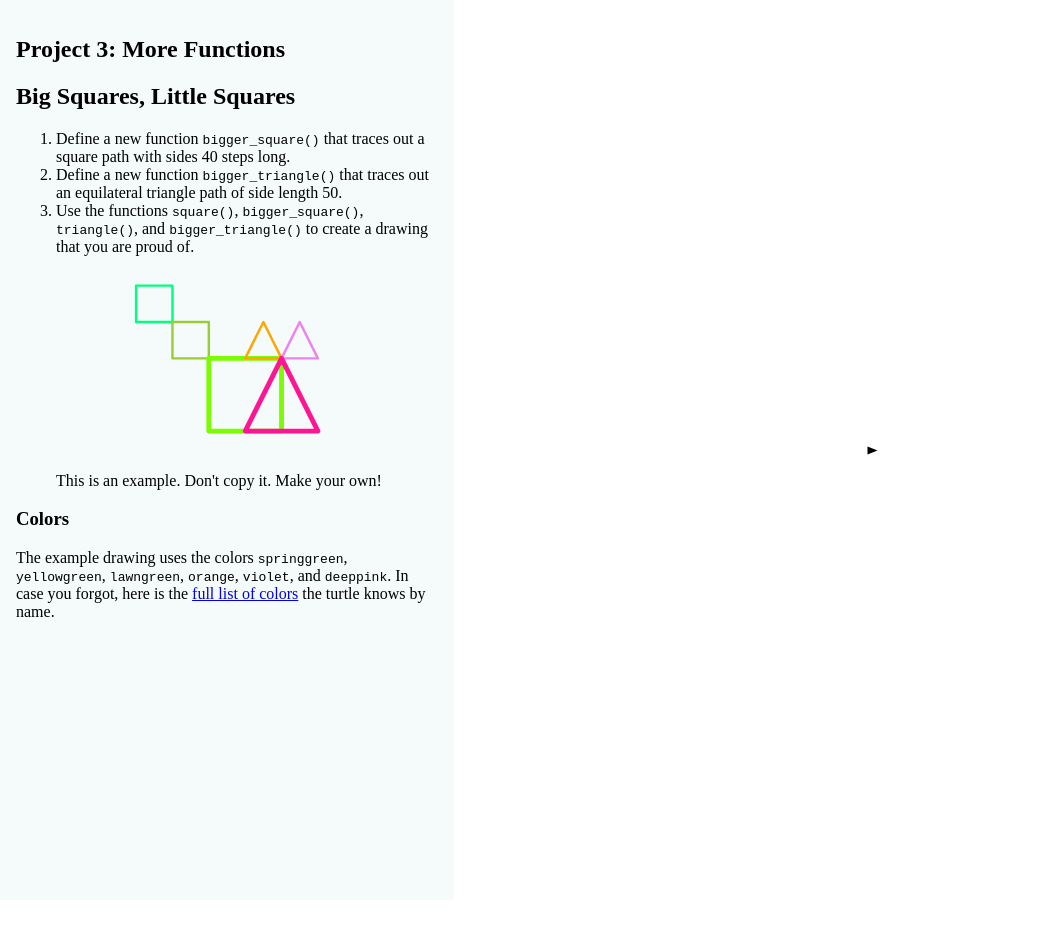
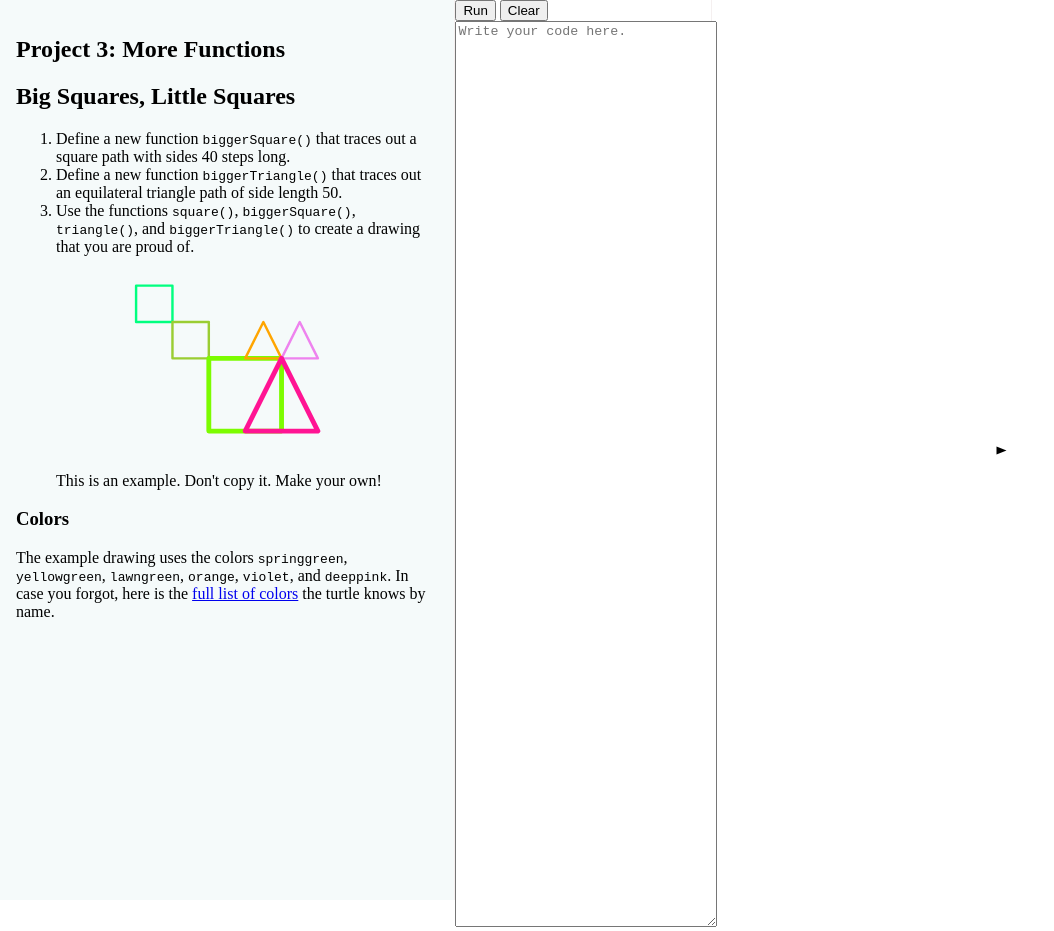
Before and after one commit to claremontcoders/claremontcoders.github.io, a Jekyll site: the page built from _projects/03-functions-hard-coded.md, in a window 1280 px wide. Shown: the whole page, without its empty margins (0-1054 px from the left). Built offline with Jekyll 4.4.1, drawn with Linux system fonts in a browser that asks for light colours; before the commit the page ends 900 px from its top, so only the background shows below that.

Commit message:
Code panel, too

```diff
--- a/_includes/js/turtle.js
+++ b/_includes/js/turtle.js
@@ -53,6 +53,22 @@ class Turtle {
     this.turtleContext = turtleCanvas.getContext("2d");
     this.turtleContext.canvas.width = width;
     this.turtleContext.canvas.height = height;
+
+    refreshTurtle(this);
+  }
+
+  reset() {
+    this.turtleContext.clearRect(
+      0, 0,
+      this.turtleCanvas.width, this.turtleCanvas.height
+    );
+    this.drawingContext.clearRect(
+      0, 0,
+      this.drawingCanvas.width, this.drawingCanvas.height
+    );
+    this.x = this.drawingCanvas.width / 2 + 0.5;
+    this.y = this.drawingCanvas.height / 2 + 0.5;
+    this.heading = 0;
 
     refreshTurtle(this);
   }
--- a/_layouts/turtle-template.html
+++ b/_layouts/turtle-template.html
@@ -19,11 +19,21 @@
       justify-content: flex-start;
       align-items: stretch;
     }
-    #project {
+    #project-panel {
       flex: 0 1 33%;
       overflow-y: scroll;
       background-color: rgb(245, 250, 250);
       padding: 1em;
+    }
+    #code-panel {
+      flex: 0 1 20%;
+      border-left: 1px solid rgb(245, 240, 240);
+      border-right: 1px solid rgb(245, 240, 240);
+    }
+    textarea {
+      width: 100%;
+      height: 100%;
+      overflow-y: scroll;
     }
     #canvas {
       flex: 2 1 auto;
@@ -45,10 +55,16 @@
   </style>
 </head>
 <body>
-  <article id="project">
+  <article id="project-panel">
     {{ content }}
   </article>
-
+  <aside id="code-panel">
+    <div>
+      <button id="run-button" onclick="runCode()">Run</button>
+      <button id="clear-button" onclick="clearDrawing()">Clear</button>
+    </div>
+    <textarea id="code" placeholder="Write your code here."></textarea>
+  </aside>
   <aside id="canvas">
     <canvas id="drawing-layer" width="480" height="320">Drawing layer</canvas>
     <canvas id="turtle-layer" width="480" height="320">Turtle layer</canvas>
--- a/_projects/03-functions-hard-coded.md
+++ b/_projects/03-functions-hard-coded.md
@@ -5,9 +5,9 @@ title: "Project 3: More Functions"
 # Project 3: More Functions
 
 ## Big Squares, Little Squares
-1. Define a new function `bigger_square()` that traces out a square path with sides 40 steps long.
-2. Define a new function `bigger_triangle()` that traces out an equilateral triangle path of side length 50.
-2. Use the functions `square()`, `bigger_square()`, `triangle()`, and `bigger_triangle()` to create a drawing that you are proud of.
+1. Define a new function `biggerSquare()` that traces out a square path with sides 40 steps long.
+2. Define a new function `biggerTriangle()` that traces out an equilateral triangle path of side length 50.
+2. Use the functions `square()`, `biggerSquare()`, `triangle()`, and `biggerTriangle()` to create a drawing that you are proud of.
 
 <figure>
   {% include svg/02-02-squares-and-triangles.svg %}
```
Also changed, not shown: other parts of _layouts/turtle-template.html (+11 -0 lines).
